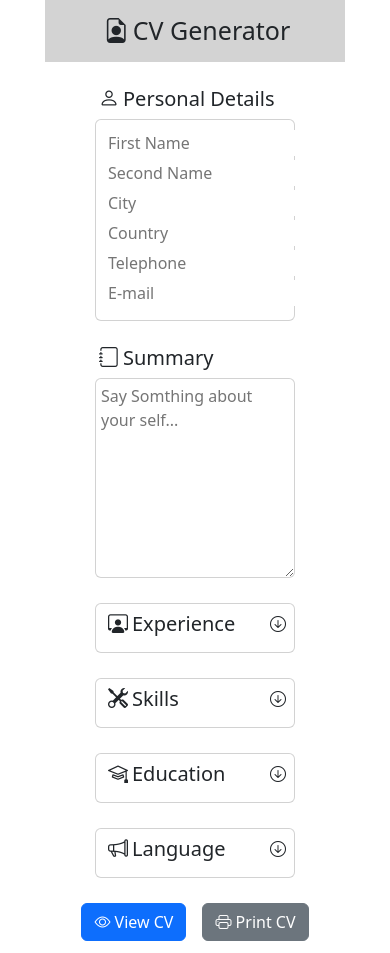
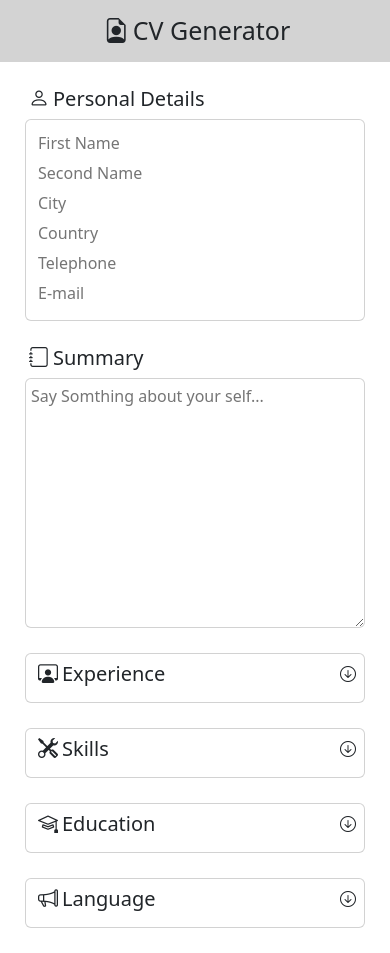
Before and after one commit to IannnnnW/cv-generator, a React (Create React App) app: page / in a window 390 px wide. Built offline with nearby package versions, Linux system fonts and the light colour scheme.

Commit message:
Solved some issues on mobile

```diff
--- a/src/App.js
+++ b/src/App.js
@@ -71,7 +71,7 @@ const App = ()=>{
                     <Education handleSubmit={handleEducationSubmit}/>
                     <Language handleSubmit={handleLanguageSubmit}/>
                 </div>
-                <div className="d-flex gap-3 function-buttons">
+                <div className="d-flex gap-3 d-none">
                     <button className="btn btn-primary"><i className="bi bi-eye"></i> View CV</button>
                     <button className="btn btn-secondary"><i class="bi bi-printer"></i> Print CV</button>
                 </div>
--- a/src/index.css
+++ b/src/index.css
@@ -10,6 +10,7 @@ p{
 
 .input-box{
   border: none;
+  width: 230px;
 }
 .input-box:hover{
   border-bottom: 1px solid lightgray;
@@ -104,16 +105,6 @@ p{
   display: none;
 }
 @media screen and (max-width: 700px){
-  .navbar{
-    width: 300px;
-    text-align: center;
-  }
-  #root{
-    display: flex;
-    flex-direction: column;
-    justify-content: center;
-    align-items: center;
-  }
   .Generator{
     display: flex;
     flex-direction: column;
@@ -121,29 +112,29 @@ p{
     align-items: center;
   }
   .personal-details{
-    max-width: 200px;
+    max-width: 350px;
   }
   .personal-details > .card{
     padding: 10px;
   }
   .personal-summary>.card{
-    max-width: 200px;
-    height: 200px;
+    max-width: 350px;
+    height: 250px;
   }
   .experience{
-    max-width: 200px;
+    max-width: 350px;
   }
   .skills{
-    max-width: 200px;
+    max-width: 350px;
   }
   .education{
-    max-width: 200px;
+    max-width: 350px;
   }
   .language{
-    max-width: 200px;
+    max-width: 350px;
   }
   .cv-template{
-    max-width: 200px;
+    max-width: 350px;
   }
   .experience-summary{
     width: 180px;
@@ -155,4 +146,7 @@ p{
   .cv-template{
    display: none;
   }
+  .function-buttons{
+    display: block !important;
+  }
 }
```
